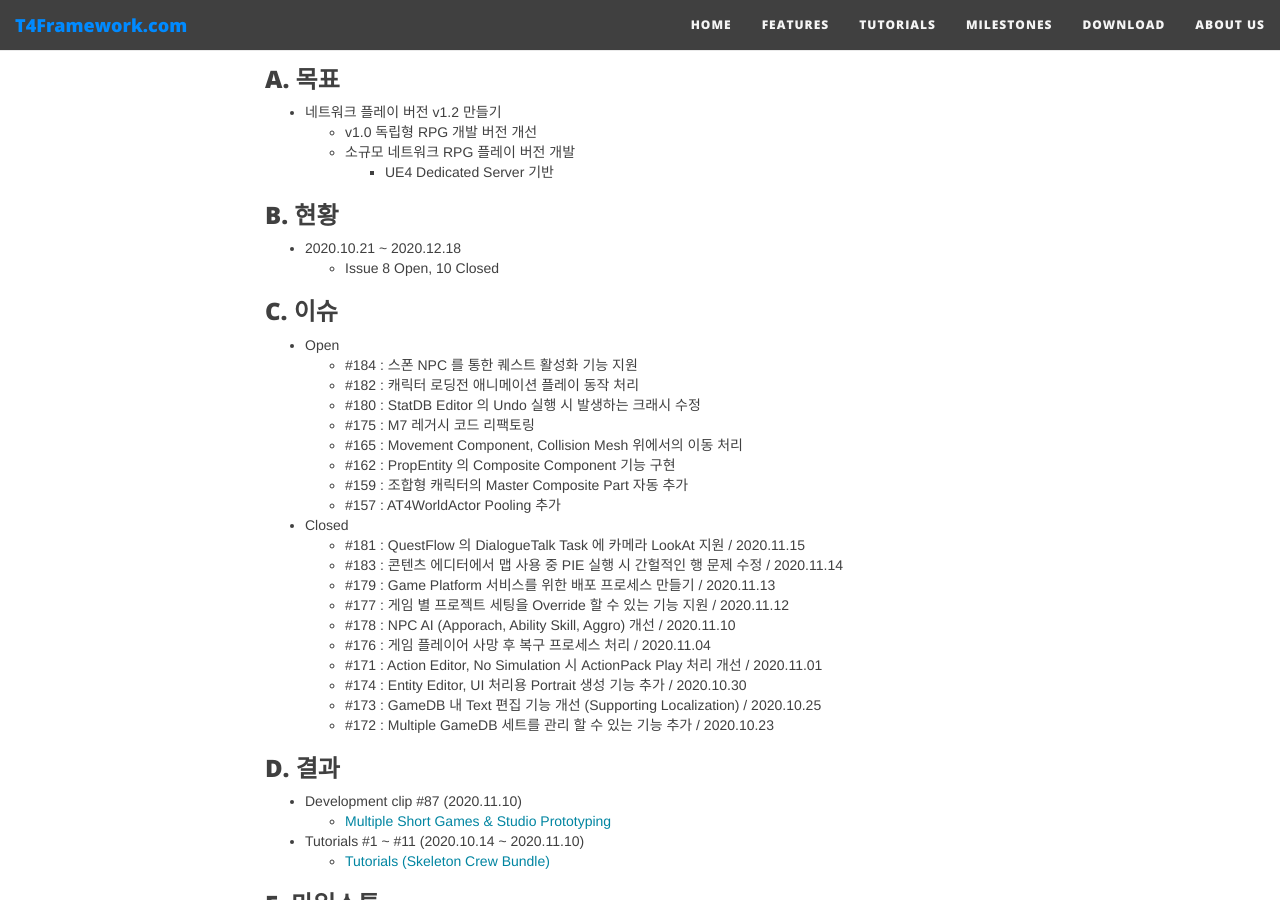
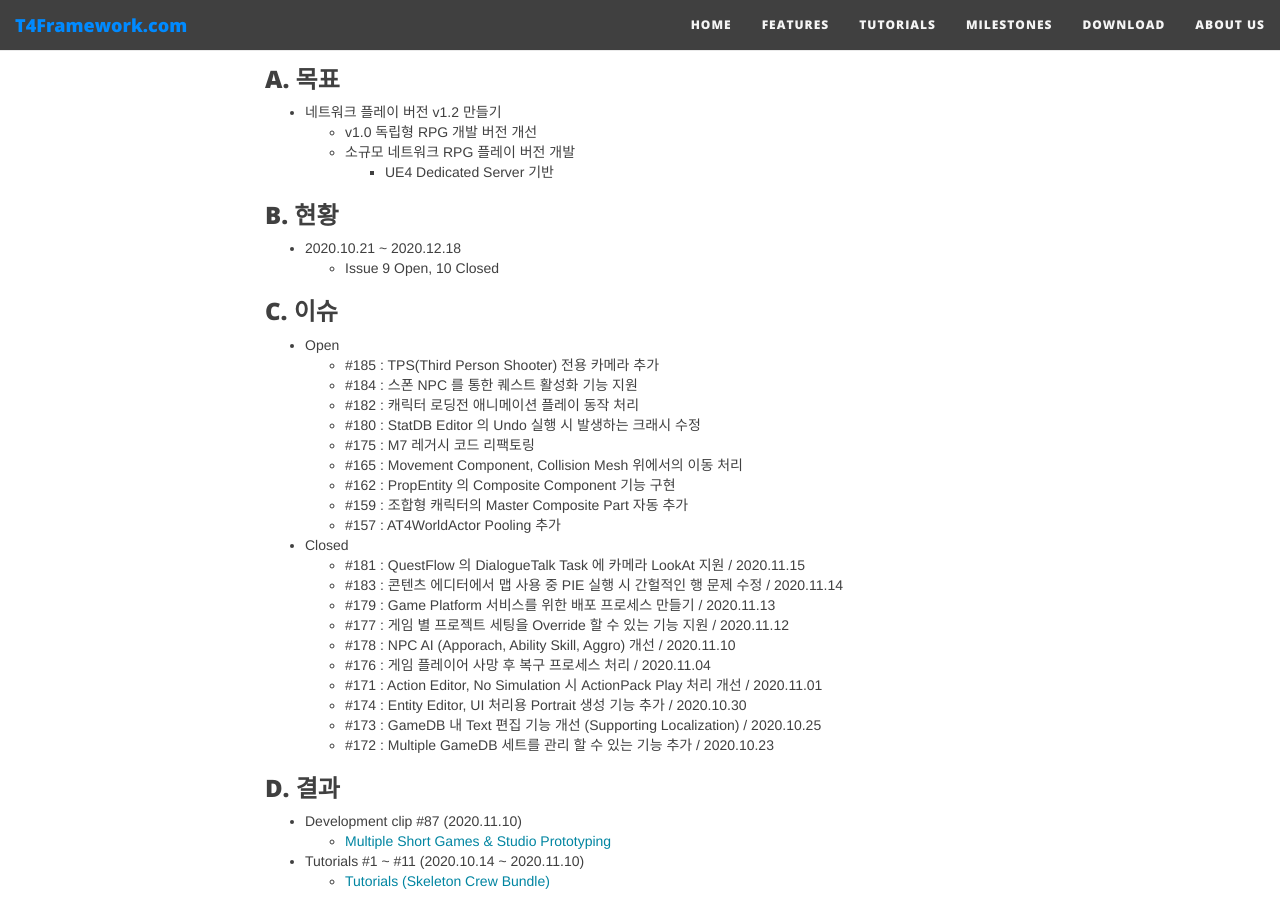
Before and after one commit to T4Framework/T4Framework_WebSite, a Jekyll site: the page built from docs/T4Framework_Milestone8_Achieved.md, in a window 1280 px wide and 900 px high, scrolled down 317 px. Built offline with Jekyll 4.4.1, drawn with Linux system fonts in a browser that asks for light colours; nearby versions of some CDN libraries.

Commit message:
마일스톤 업데이트

```diff
--- a/docs/T4Framework_Milestone8_Achieved.md
+++ b/docs/T4Framework_Milestone8_Achieved.md
@@ -15,11 +15,12 @@ subtitle: Milestone 8 (2020.10.21 ~ 2020.12.18)
 ### B. 현황
 
 - 2020.10.21 ~ 2020.12.18
-  - Issue 8 Open, 10 Closed
+  - Issue 9 Open, 10 Closed
 
 ### C. 이슈
 
 - Open
+  - #185 : TPS(Third Person Shooter) 전용 카메라 추가
   - #184 : 스폰 NPC 를 통한 퀘스트 활성화 기능 지원
   - #182 : 캐릭터 로딩전 애니메이션 플레이 동작 처리
   - #180 : StatDB Editor 의 Undo 실행 시 발생하는 크래시 수정
```
